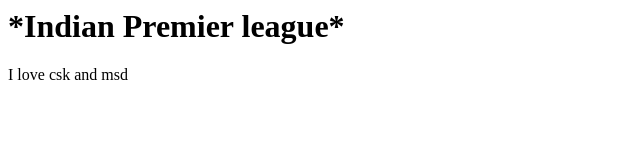
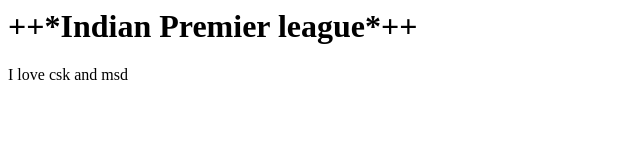
Before and after one commit to spongoti0712/PGP-DSBA, a plain HTML site: page index.html in a window 1280 px wide. Shown: the whole page, without its empty margins (0-640 px from the left). Drawn offline with Linux system fonts and the light colour scheme.

Commit message:
Added +s to index.html

```diff
--- a/index.html
+++ b/index.html
@@ -1,5 +1,5 @@
 <html>
 <title> This is our website</title>
-<h1> *Indian Premier league*</h1>
+<h1> ++*Indian Premier league*++</h1>
 <p> I love csk and msd</p>
 </html>
```
